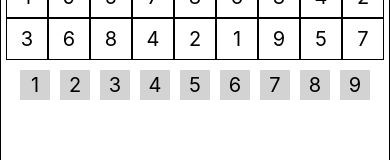
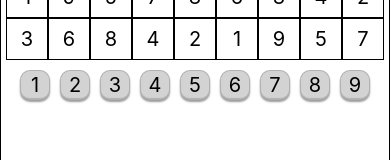
Before and after one commit to ruilealsilva/sudoku, a React Native app: screen / in a window 390 px wide. Shown: the part 404-564 px from the top of the page. Built offline with nearby package versions, Linux system fonts and the light colour scheme.

Commit message:
Change buttons looks

```diff
--- a/App.js
+++ b/App.js
@@ -14,8 +14,7 @@ const emptyBoard = Array.from({ length: 9 }, () =>
   Array.from({ length: 9 }, () => 0)
 );
 
-// Make the cross disappear after input
-// Change cross color and make the center another color so it's easier to see
+//
 // Next steps: difficulty and maybe high score.
 
 export default function App() {
--- a/components/SudokuBoard.js
+++ b/components/SudokuBoard.js
@@ -101,6 +101,7 @@ const styles = StyleSheet.create({
     flexDirection: "row",
     justifyContent: "center",
     marginTop: 10,
+    paddingHorizontal: 10,
   },
   numberPadButton: {
     width: 30,
@@ -110,6 +111,16 @@ const styles = StyleSheet.create({
     backgroundColor: "#D3D3D3",
     alignItems: "center",
     justifyContent: "center",
+    borderRadius: 10,
+    borderWidth: 1,
+    borderColor: "#B2B2B2",
+    borderBottomWidth: 2,
+    borderBottomColor: "#B2B2B2",
+    shadowColor: "black",
+    shadowOffset: { width: 0, height: 2 },
+    shadowOpacity: 0.4,
+    shadowRadius: 2,
+    elevation: 2,
   },
   numberPadButtonText: {
     fontSize: 20,
```
